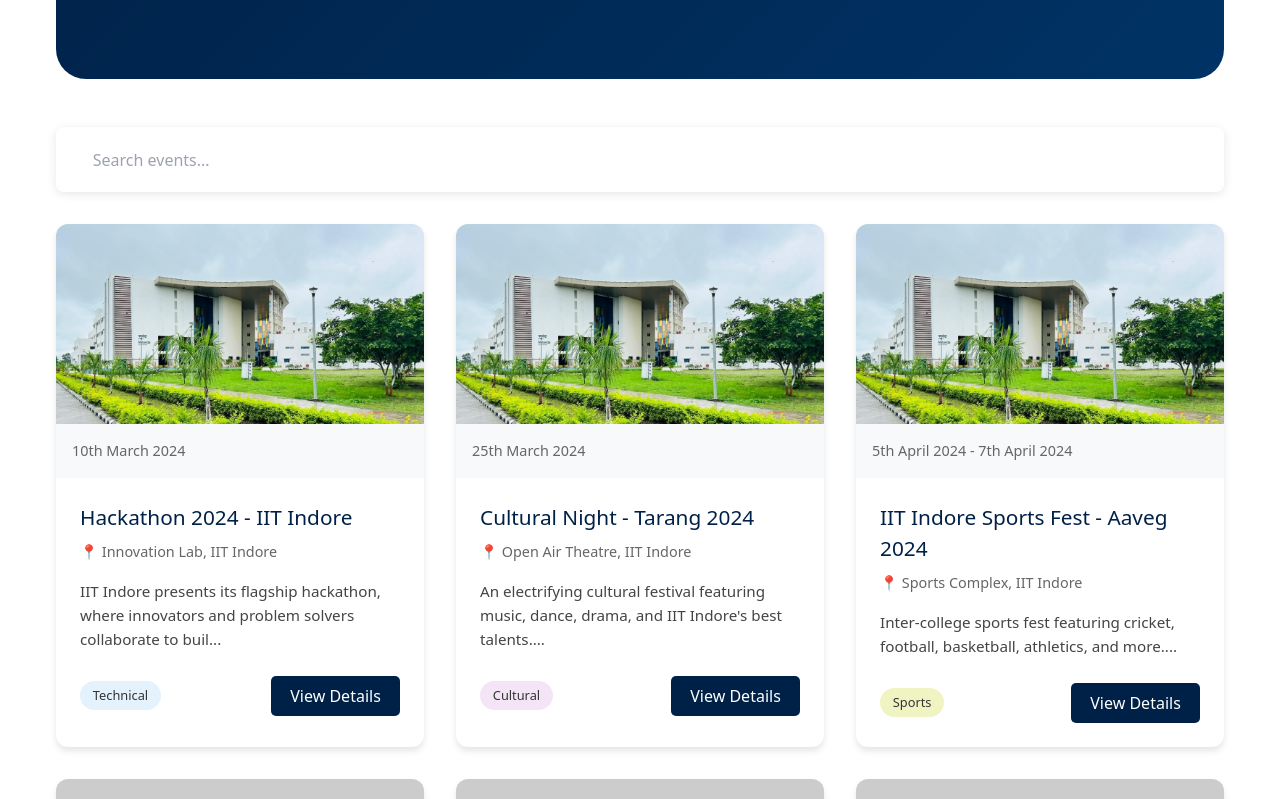
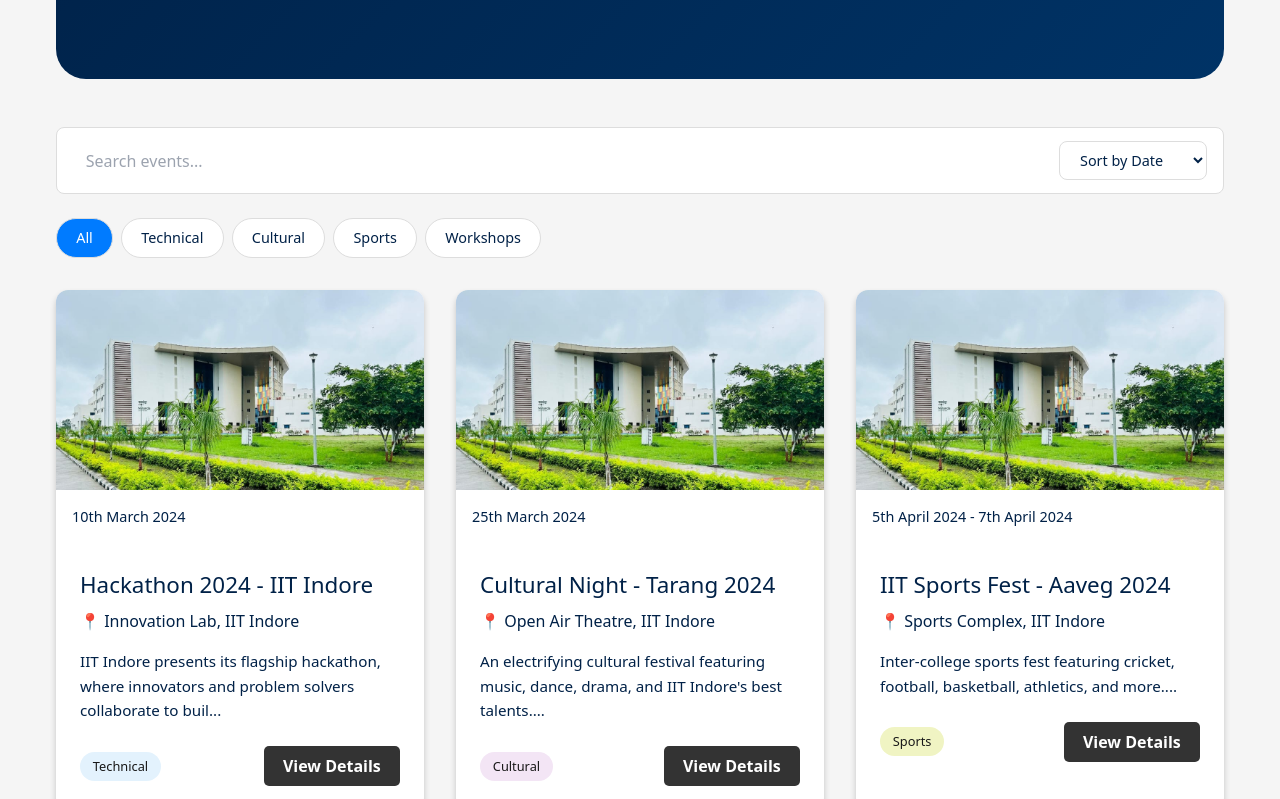
Before and after one commit to Madan-2004/Build-it, a React (Vite) app in the folder Frontend/: page /events in a window 1280 px wide. Shown: the part 340-1139 px from the top of the page. Built offline with nearby package versions, Linux system fonts and the light colour scheme.

Commit message:
ADDED FILTERS,DARK MODE IN EVENTS

```diff
--- a/Frontend/src/pages/Events/EventDetails.jsx
+++ b/Frontend/src/pages/Events/EventDetails.jsx
@@ -1,20 +1,69 @@
-import React from "react";
+import React, { useState, useEffect } from "react";
 import { useParams, useNavigate } from "react-router-dom";
+import { ThemeProvider, createGlobalStyle } from "styled-components";
 import * as S from "./EventDetailsElements";
 import eventsData from "./eventsData";
+
+// Global Styles for Theming
+const GlobalStyle = createGlobalStyle`
+  body {
+    background: ${({ theme }) => theme.background};
+    color: ${({ theme }) => theme.text};
+    transition: background 0.3s ease, color 0.3s ease;
+  }
+`;
+
+const lightTheme = {
+  background: "#f5f5f5",
+  text: "#002147",
+  cardBackground: "#ffffff",
+  buttonBackground: "#333333",
+  buttonText: "#ffffff",
+  borderColor: "#ddd",
+};
+
+const darkTheme = {
+  background: "#181818",
+  text: "#ffffff",
+  cardBackground: "#222222",
+  buttonBackground: "#e8e8e8",
+  buttonText: "#002147",
+  borderColor: "#444",
+};
 
 export default function EventDetails() {
   const { eventTitle } = useParams();
   const navigate = useNavigate();
-
   const event = eventsData.find((e) => e.title === decodeURIComponent(eventTitle));
 
+  // Dark mode state (persistent)
+  const [darkMode, setDarkMode] = useState(() => localStorage.getItem("theme") === "dark");
+
+  useEffect(() => {
+    localStorage.setItem("theme", darkMode ? "dark" : "light");
+  }, [darkMode]);
+
+  const toggleDarkMode = () => setDarkMode((prevMode) => !prevMode);
+
   if (!event) {
-    return <S.EventContainer><h2>Event not found!</h2></S.EventContainer>;
+    return (
+      <ThemeProvider theme={darkMode ? darkTheme : lightTheme}>
+        <GlobalStyle />
+        <S.EventContainer>
+          <h2>Event not found!</h2>
+        </S.EventContainer>
+      </ThemeProvider>
+    );
   }
 
   return (
+    <ThemeProvider theme={darkMode ? darkTheme : lightTheme}>
+      <GlobalStyle />
       <S.EventContainer>
+        <S.DarkModeButton onClick={toggleDarkMode}>
+          {darkMode ? "☀️" : "🌙"}
+        </S.DarkModeButton>
+
         <S.EventHeader>
           <S.EventTitle>{event.title}</S.EventTitle>
           <S.EventDateVenue>{event.date} | 📍 {event.venue}</S.EventDateVenue>
@@ -40,7 +89,9 @@
             <S.SectionTitle>Speakers</S.SectionTitle>
             <S.SpeakerList>
               {event.speakers.map((speaker, index) => (
-              <S.SpeakerItem key={index}>{speaker.name} - {speaker.bio}</S.SpeakerItem>
+                <S.SpeakerItem key={index}>
+                  {speaker.name} - {speaker.bio}
+                </S.SpeakerItem>
               ))}
             </S.SpeakerList>
           </S.Section>
@@ -56,5 +107,6 @@
         <S.RegisterButton href={event.registerLink}>Register Now</S.RegisterButton>
         <S.BackButton onClick={() => navigate("/events")}>Back to Events</S.BackButton>
       </S.EventContainer>
+    </ThemeProvider>
   );
 }
--- a/Frontend/src/pages/Events/EventDetailsElements.js
+++ b/Frontend/src/pages/Events/EventDetailsElements.js
@@ -1,108 +1,164 @@
 import styled from "styled-components";
 
+
+// Event Page Container
 export const EventContainer = styled.div`
-  max-width: 900px;
-  margin: 0 auto;
-  padding: 2rem;
+  max-width: 800px;
+  margin: 40px auto;
+  padding: 20px;
+  background: ${({ theme }) => theme.cardBackground};
+  color: ${({ theme }) => theme.text};
+  border-radius: 8px;
+  box-shadow: 0px 4px 10px rgba(0, 0, 0, 0.1);
+  transition: background 0.3s ease, color 0.3s ease;
 `;
 
+// Dark Mode Toggle Button (Updated as per your request)
+export const DarkModeButton = styled.button`
+  position: fixed;
+  top: 6rem;
+  right: 1rem;
+  width: 45px;
+  height: 45px;
+  background: ${({ theme }) => theme.text};
+  color: ${({ darkMode }) => (darkMode ? "#000" : "#fff")};
+  border: none;
+  border-radius: 50%;
+  font-size: 1.2rem;
+  cursor: pointer;
+  transition: all 0.3s ease;
+  display: flex;
+  align-items: center;
+  justify-content: center;
+  box-shadow: 0 4px 10px rgba(0, 0, 0, 0.2);
+  z-index: 1000;
+
+  &:hover {
+    background: rgba(77, 77, 77, 0.74);
+    transform: scale(1.1);
+  }
+
+  &:active {
+    transform: scale(0.95);
+  }
+`;
+
+// Event Header
 export const EventHeader = styled.div`
   text-align: center;
-  margin-bottom: 2rem;
+  margin-bottom: 20px;
 `;
 
 export const EventTitle = styled.h1`
-  font-size: 2.5rem;
-  color: #002147;
+  font-size: 26px;
+  color: ${({ theme }) => theme.text};
 `;
 
-export const EventDateVenue = styled.p`
-  font-size: 1.2rem;
-  color: #555;
+export const EventDateVenue = styled.h3`
+  font-size: 16px;
+  color: ${({ theme }) => theme.text};
+  font-weight: 400;
 `;
 
+// Event Image
 export const EventImage = styled.img`
   width: 100%;
-  height: auto;
-  border-radius: 10px;
-  margin-bottom: 1rem;
+  max-height: 350px;
+  object-fit: cover;
+  border-radius: 8px;
+  margin: 20px 0;
 `;
 
+// Event Description
 export const EventDescription = styled.p`
-  font-size: 1rem;
+  font-size: 16px;
   line-height: 1.6;
-  color: #444;
-  margin-bottom: 1.5rem;
+  color: ${({ theme }) => theme.text};
 `;
 
+// Section Wrapper
 export const Section = styled.div`
-  margin-top: 2rem;
-  padding: 1.5rem;
-  background: #f8f9fa;
-  border-radius: 8px;
+  margin-top: 20px;
+  padding: 15px;
+  background: ${({ theme }) => theme.cardBackground};
+  border: 1px solid ${({ theme }) => theme.borderColor};
+  border-radius: 6px;
 `;
 
-export const SectionTitle = styled.h3`
-  font-size: 1.5rem;
-  margin-bottom: 1rem;
-  color: #003366;
+export const SectionTitle = styled.h2`
+  font-size: 20px;
+  margin-bottom: 10px;
+  color: ${({ theme }) => theme.text};
 `;
 
+// Agenda List
 export const AgendaList = styled.ul`
   list-style: none;
   padding: 0;
 `;
 
 export const AgendaItem = styled.li`
-  padding: 0.5rem;
-  border-bottom: 1px solid #ddd;
-  font-size: 1rem;
-  color: #333;
+  padding: 10px;
+  border-bottom: 1px solid ${({ theme }) => theme.borderColor};
   display: flex;
   justify-content: space-between;
+  color: ${({ theme }) => theme.text};
+
+  &:last-child {
+    border-bottom: none;
+  }
 `;
 
+// Speaker List
 export const SpeakerList = styled.ul`
   list-style: none;
   padding: 0;
 `;
 
 export const SpeakerItem = styled.li`
-  font-size: 1rem;
-  margin-bottom: 0.5rem;
-  color: #002147;
+  padding: 10px;
+  border-bottom: 1px solid ${({ theme }) => theme.borderColor};
+  color: ${({ theme }) => theme.text};
+
+  &:last-child {
+    border-bottom: none;
+  }
 `;
 
+// Register & Back Buttons
 export const RegisterButton = styled.a`
-  display: inline-block;
-  padding: 0.8rem 1.5rem;
-  margin-top: 1rem;
+  display: block;
+  text-align: center;
+  padding: 12px;
+  margin-top: 20px;
+  background: ${({ theme }) => theme.buttonBackground};
+  color: ${({ theme }) => theme.buttonText};
+  font-size: 18px;
+  font-weight: bold;
   border-radius: 5px;
-  background: #002147;
-  color: white;
   text-decoration: none;
-  text-align: center;
-  font-size: 1rem;
-  transition: background 0.3s ease;
+  transition: all 0.3s ease;
 
   &:hover {
-    background: #003366;
+    opacity: 0.8;
   }
 `;
 
 export const BackButton = styled.button`
-  display: inline-block;
-  padding: 0.8rem 1.5rem;
-  margin-top: 1rem;
+  display: block;
+  width: 100%;
+  margin-top: 15px;
+  padding: 10px;
+  background: ${({ theme }) => theme.borderColor};
+  color: ${({ theme }) => theme.text};
+  font-size: 16px;
+  border: none;
   border-radius: 5px;
-  background: #ddd;
-  color: #333;
-  font-size: 1rem;
-  border: none;
   cursor: pointer;
-  transition: background 0.3s ease;
+  transition: all 0.3s ease;
 
   &:hover {
-    background: #ccc;
+    background: ${({ theme }) => theme.buttonBackground};
+    color: ${({ theme }) => theme.buttonText};
   }
 `;
--- a/Frontend/src/pages/Events/EventElements.js
+++ b/Frontend/src/pages/Events/EventElements.js
@@ -5,6 +5,9 @@
   max-width: 1200px;
   margin: 0 auto;
   padding: 2rem 1rem;
+  background: ${({ theme }) => theme.background};
+  color: ${({ theme }) => theme.text};
+  transition: all 0.3s ease;
 `;
 
 export const HeroSection = styled.div`
@@ -15,6 +18,36 @@
   margin-bottom: 3rem;
   border-radius: 0 0 30px 30px;
 `;
+
+export const ThemeToggle = styled.button`
+  position: fixed;
+  top: 6rem;
+  right: 1rem;
+  width: 45px;
+  height: 45px;
+  background: ${({ theme }) => theme.buttonBackground};
+  color: ${({ theme }) => theme.buttonText};
+  border: none;
+  border-radius: 50%;
+  font-size: 1.2rem;
+  cursor: pointer;
+  transition: all 0.3s ease;
+  display: flex;
+  align-items: center;
+  justify-content: center;
+  box-shadow: 0 4px 10px rgba(0, 0, 0, 0.2);
+  z-index: 1000;
+
+  &:hover {
+    background:rgba(77, 77, 77, 0.74);
+    transform: scale(1.1);
+  }
+
+  &:active {
+    transform: scale(0.95);
+  }
+`;
+
 
 export const HeroContent = styled.div`
   max-width: 800px;
@@ -42,10 +75,11 @@
 export const SearchContainer = styled.div`
   display: flex;
   align-items: center;
-  background: white;
+  background: ${({ theme }) => theme.filterBackground};
   padding: 0.5rem 1rem;
   border-radius: 8px;
-  box-shadow: 0 2px 10px rgba(0, 0, 0, 0.1);
+  border: 1px solid ${({ theme }) => theme.borderColor};
+  gap: 1rem;
 `;
 
 export const SearchInput = styled.input`
@@ -53,12 +87,28 @@
   border: none;
   padding: 0.8rem;
   font-size: 1rem;
-  margin-left: 0.5rem;
+  background: ${({ theme }) => theme.inputBackground};
+  color: ${({ theme }) => theme.text};
 
   &:focus {
     outline: none;
   }
 `;
+
+export const SortSelect = styled.select`
+  border: 1px solid ${({ theme }) => theme.borderColor};
+  padding: 0.5rem 1rem;
+  font-size: 0.9rem;
+  border-radius: 8px;
+  background: ${({ theme }) => theme.inputBackground};
+  color: ${({ theme }) => theme.text};
+  cursor: pointer;
+
+  &:hover {
+    background: #f8f9fa;
+  }
+`;
+
 
 export const CategoryFilter = styled.div`
   display: flex;
@@ -69,15 +119,18 @@
 export const CategoryButton = styled.button`
   padding: 0.5rem 1.2rem;
   border-radius: 20px;
-  border: 1px solid #ddd;
-  background: ${props => props.active ? '#002147' : 'white'};
-  color: ${props => props.active ? 'white' : '#333'};
+  border: 1px solid ${({ theme }) => theme.borderColor};
+  background: ${({ active, theme }) => (active ? theme.categoryButton : theme.filterBackground)};
+  color: ${({ active, theme }) => (active ? theme.categoryButtonText : theme.text)};
   cursor: pointer;
   transition: all 0.3s ease;
+  font-size: 0.9rem;
 
   &:hover {
+    background: ${({ theme }) => theme.categoryButton};
+    color: ${({ theme }) => theme.categoryButtonText};
     transform: translateY(-2px);
-    box-shadow: 0 2px 8px rgba(0, 0, 0, 0.1);
+    opacity: 0.9;
   }
 `;
 
@@ -89,56 +142,34 @@
 `;
 
 export const EventCard = styled.div`
-  background: white;
+  background: ${({ theme }) => theme.cardBackground};
+  color: ${({ theme }) => theme.text};
   border-radius: 12px;
   overflow: hidden;
-  box-shadow: 0 4px 6px rgba(0, 0, 0, 0.1);
-  transition: transform 0.3s ease;
+  box-shadow: 0 4px 6px rgba(0, 0, 0, 0.2);
+  transition: all 0.3s ease;
 
   &:hover {
     transform: translateY(-5px);
   }
 `;
 
-export const EventImage = styled.img`
-  width: 100%;
-  height: 200px;
-  object-fit: cover;
-`;
-
-export const EventDate = styled.div`
-  display: flex;
-  align-items: center;
-  gap: 0.5rem;
-  padding: 1rem;
-  background: #f8f9fa;
-  color: #666;
-  font-size: 0.9rem;
-`;
-
-export const EventContent = styled.div`
-  padding: 1.5rem;
-`;
-
 export const EventTitle = styled.h3`
-  font-size: 1.3rem;
+  font-size: 1.4rem;
   margin-bottom: 0.5rem;
-  color: #002147;
+  color: ${({ theme }) => theme.eventTitle}; // Brighter Blue in Dark Mode
 `;
 
 export const EventVenue = styled.div`
-  display: flex;
-  align-items: center;
-  gap: 0.5rem;
-  color: #666;
-  font-size: 0.9rem;
+  font-size: 1rem;
+  color: ${({ theme }) => theme.eventVenue}; // Soft Gray for Venue Text
   margin-bottom: 1rem;
 `;
 
 export const EventDescription = styled.p`
-  color: #444;
   font-size: 0.95rem;
   line-height: 1.6;
+  color: ${({ theme }) => theme.eventDescription}; // Light Gray for Descriptions
   margin-bottom: 1.5rem;
 `;
 
@@ -148,36 +179,79 @@
   align-items: center;
 `;
 
+export const RegisterButton = styled.button`
+  padding: 0.5rem 1.2rem;
+  border-radius: 5px;
+  border: none;
+  background: ${({ theme }) => theme.buttonBackground};
+  color: ${({ theme }) => theme.buttonText};
+  cursor: pointer;
+  transition: all 0.3s ease;
+  font-weight: bold;
+
+  &:hover {
+    background: #0056b3;
+    transform: translateY(-2px);
+  }
+`;
+
+
+export const EventDate = styled.div`
+  display: flex;
+  align-items: center;
+  gap: 0.5rem;
+  padding: 1rem;
+  background: ${({ theme }) => theme.filterBackground};
+  color: ${({ theme }) => theme.text};
+  font-size: 0.9rem;
+`;
+
 export const EventCategory = styled.span`
   padding: 0.3rem 0.8rem;
   border-radius: 15px;
   font-size: 0.8rem;
-  background: ${props => {
-    switch(props.category.toLowerCase()) {
-      case 'technical': return '#e3f2fd';
-      case 'cultural': return '#f3e5f5';
-      case 'sports': return '#f0f4c3';
-      case 'workshops': return '#ffccbc';
-      default: return '#e0e0e0';
+  color: #181818;
+  background: ${({ category, theme }) => {
+    if (theme.background === "#121212") {
+      switch (category.toLowerCase()) {
+        case "technical":
+          return "#1e88e5"; // Dark Blue
+        case "cultural":
+          return "#8e24aa"; // Dark Purple
+        case "sports":
+          return "#43a047"; // Dark Green
+        case "workshops":
+          return "#ff7043"; // Dark Orange
+        default:
+          return "#757575"; // Dark Gray
+      }
+    } else {
+      switch (category.toLowerCase()) {
+        case "technical":
+          return "#e3f2fd";
+        case "cultural":
+          return "#f3e5f5";
+        case "sports":
+          return "#f0f4c3";
+        case "workshops":
+          return "#ffccbc";
+        default:
+          return "#e0e0e0";
+      }
     }
   }};
-  color: #333;
 `;
 
-export const RegisterButton = styled.button`
-  padding: 0.5rem 1.2rem;
-  border-radius: 5px;
-  border: none;
-  background: #002147;
-  color: white;
-  cursor: pointer;
-  transition: all 0.3s ease;
+export const EventImage = styled.img`
+  width: 100%;
+  height: 200px;
+  object-fit: cover;
+`;
 
-  &:hover {
-    background: #003366;
-    transform: translateY(-2px);
-  }
+export const EventContent = styled.div`
+  padding: 1.5rem;
 `;
+
 
 export const NoEventsMessage = styled.div`
   text-align: center;
--- a/Frontend/src/pages/Events/Events.jsx
+++ b/Frontend/src/pages/Events/Events.jsx
@@ -1,29 +1,96 @@
-import React, { useState } from "react";
+import React, { useState, useEffect } from "react";
 import { useNavigate } from "react-router-dom";
+import { ThemeProvider, createGlobalStyle } from "styled-components";
 import * as S from "./EventElements";
 import eventsData from "./eventsData";
 
+// Global Styles for Full Page Theme Support
+const GlobalStyle = createGlobalStyle`
+  body {
+    background: ${({ theme }) => theme.background};
+    color: ${({ theme }) => theme.text};
+    transition: background 0.3s ease, color 0.3s ease;
+  }
+`;
+
+const lightTheme = {
+  background: "#f5f5f5",
+  text: "#002147",
+  cardBackground: "#ffffff",
+  inputBackground: "#ffffff",
+  buttonBackground: "#333333",
+  buttonText: "#ffffff",
+  filterBackground: "#ffffff",
+  borderColor: "#ddd",
+  categoryButton: "#007BFF",
+  categoryButtonText: "#ffffff",
+};
+
+const darkTheme = {
+  background: "#181818",
+  text: "#ffffff",
+  cardBackground: "#222222",
+  inputBackground: "#2C2C2C",
+  buttonBackground: "#ffffff",
+  buttonText: "#002147",
+  filterBackground: "#222222",
+  borderColor: "#444",
+  categoryButton: "#007BFF",
+  categoryButtonText: "#ffffff",
+  eventTitle: "#00A6FF",  // Bright Blue for Titles
+  eventDescription: "#E0E0E0",  // Light Gray for Descriptions
+  eventVenue: "#CCCCCC",  // Soft Gray for Venue
+};
+
+
+
 export default function Events() {
   const [searchTerm, setSearchTerm] = useState("");
+  const [selectedCategory, setSelectedCategory] = useState("All");
+  const [sortBy, setSortBy] = useState("date");
+  const [darkMode, setDarkMode] = useState(() => localStorage.getItem("theme") === "dark");
   const navigate = useNavigate();
 
-  const handleSearch = (e) => {
-    setSearchTerm(e.target.value.toLowerCase());
-  };
+  useEffect(() => {
+    localStorage.setItem("theme", darkMode ? "dark" : "light");
+  }, [darkMode]);
 
-  const filteredEvents = eventsData.filter((event) =>
-    event.title.toLowerCase().includes(searchTerm)
+  const handleSearch = (e) => setSearchTerm(e.target.value.toLowerCase());
+  const handleCategoryFilter = (category) => setSelectedCategory(category);
+  const handleSortChange = (e) => setSortBy(e.target.value);
+  const toggleTheme = () => setDarkMode((prevMode) => !prevMode);
+
+  let filteredEvents = eventsData.filter((event) => {
+    return (
+      event.title.toLowerCase().includes(searchTerm) &&
+      (selectedCategory === "All" || event.category === selectedCategory)
     );
+  });
+
+  filteredEvents.sort((a, b) => {
+    if (sortBy === "name") return a.title.localeCompare(b.title);
+    if (sortBy === "date") return new Date(a.date) - new Date(b.date);
+    if (sortBy === "venue") return a.venue.localeCompare(b.venue);
+    return 0;
+  });
+
+  const categories = ["All", "Technical", "Cultural", "Sports", "Workshops"];
 
   return (
+    <ThemeProvider theme={darkMode ? darkTheme : lightTheme}>
+      <GlobalStyle />
       <S.EventsContainer>
         <S.HeroSection>
           <S.HeroContent>
             <S.HeroTitle>Upcoming Events</S.HeroTitle>
             <S.HeroSubtitle>Stay updated with the latest events happening near you</S.HeroSubtitle>
+            <S.ThemeToggle onClick={toggleTheme}>
+              {darkMode ? "🌞" : "🌙"}
+            </S.ThemeToggle>
           </S.HeroContent>
         </S.HeroSection>
 
+        {/* Search, Sort & Category Filters */}
         <S.FilterSection>
           <S.SearchContainer>
             <S.SearchInput
@@ -32,9 +99,27 @@
               value={searchTerm}
               onChange={handleSearch}
             />
+            <S.SortSelect value={sortBy} onChange={handleSortChange}>
+              <option value="name">Sort by Name</option>
+              <option value="date">Sort by Date</option>
+              <option value="venue">Sort by Venue</option>
+            </S.SortSelect>
           </S.SearchContainer>
+
+          <S.CategoryFilter>
+            {categories.map((category) => (
+              <S.CategoryButton
+                key={category}
+                active={selectedCategory === category}
+                onClick={() => handleCategoryFilter(category)}
+              >
+                {category}
+              </S.CategoryButton>
+            ))}
+          </S.CategoryFilter>
         </S.FilterSection>
 
+        {/* Events List */}
         {filteredEvents.length > 0 ? (
           <S.EventsGrid>
             {filteredEvents.map((event, index) => (
@@ -59,5 +144,6 @@
           <S.NoEventsMessage>No events found</S.NoEventsMessage>
         )}
       </S.EventsContainer>
+    </ThemeProvider>
   );
 }
--- a/Frontend/src/pages/Events/eventsData.js
+++ b/Frontend/src/pages/Events/eventsData.js
@@ -42,7 +42,7 @@
       contact: "tarang@iitindore.ac.in"
     },
     {
-      title: "IIT Indore Sports Fest - Aaveg 2024",
+      title: "IIT Sports Fest - Aaveg 2024",
       date: "5th April 2024 - 7th April 2024",
       poster: "/data/media/images/general/dummy.jpg",
       description: "Inter-college sports fest featuring cricket, football, basketball, athletics, and more.",
```
Lines whose indentation alone changed are shown as unchanged.
